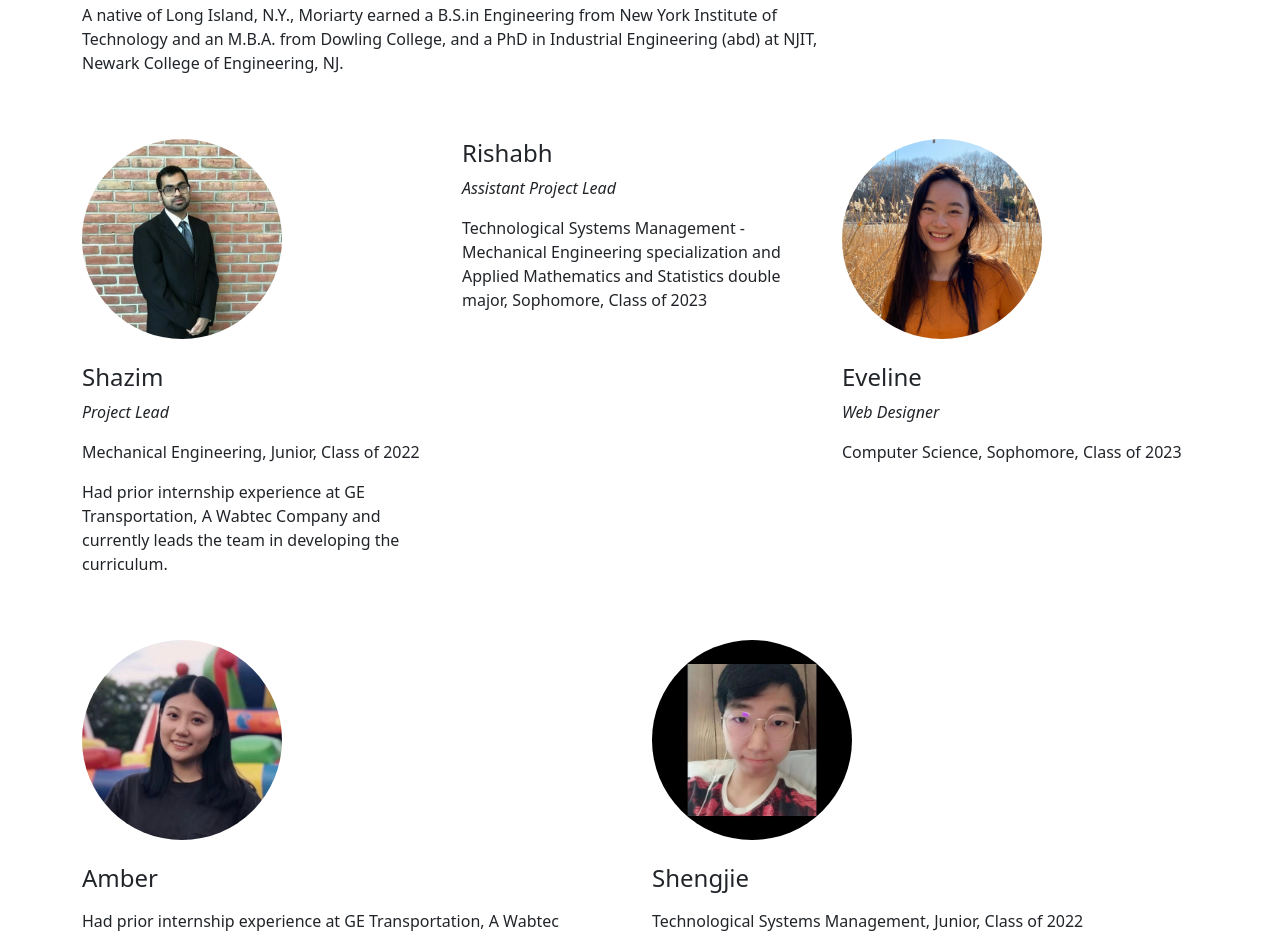
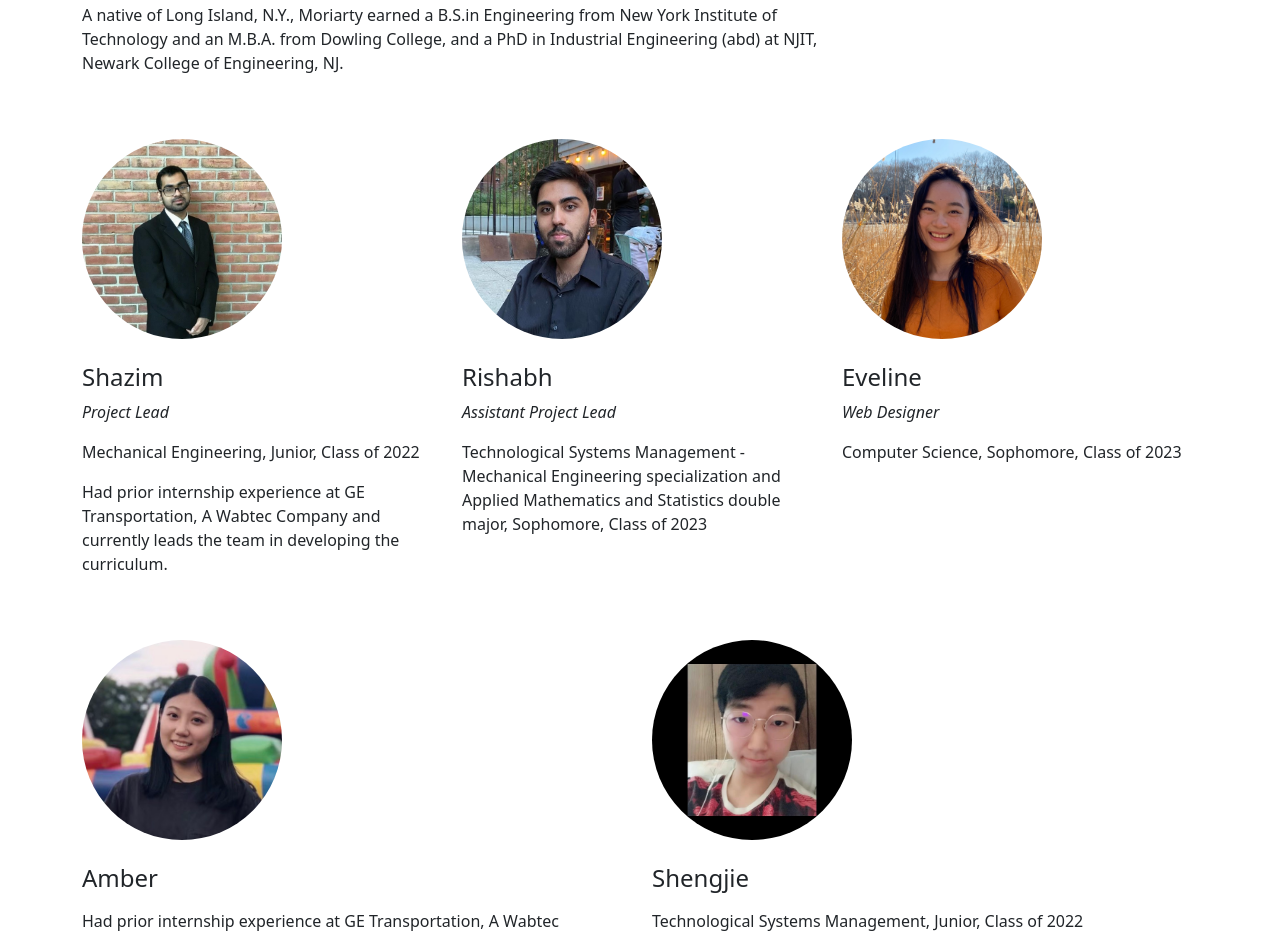
Before and after one commit to eveline-xie/lean-vip, a plain HTML site: page about.html in a window 1280 px wide. Shown: the part 958-1897 px from the top of the page. Drawn offline with nearby package versions, Linux system fonts and the light colour scheme.

Commit message:
add rishabh pic

```diff
--- a/about.html
+++ b/about.html
@@ -85,6 +85,9 @@
         </p>
       </div>
       <div class="col-sm">
+        <img src="images/rishabh.jpg" class="member-pic">
+        <br>
+        <br>
         <h4>Rishabh</h4>
         <p><em>Assistant Project Lead</em></p>
         <p>Technological Systems Management - Mechanical Engineering specialization and Applied Mathematics and
```
Also changed, not shown: images/rishabh.jpg (added), 2 other files.
